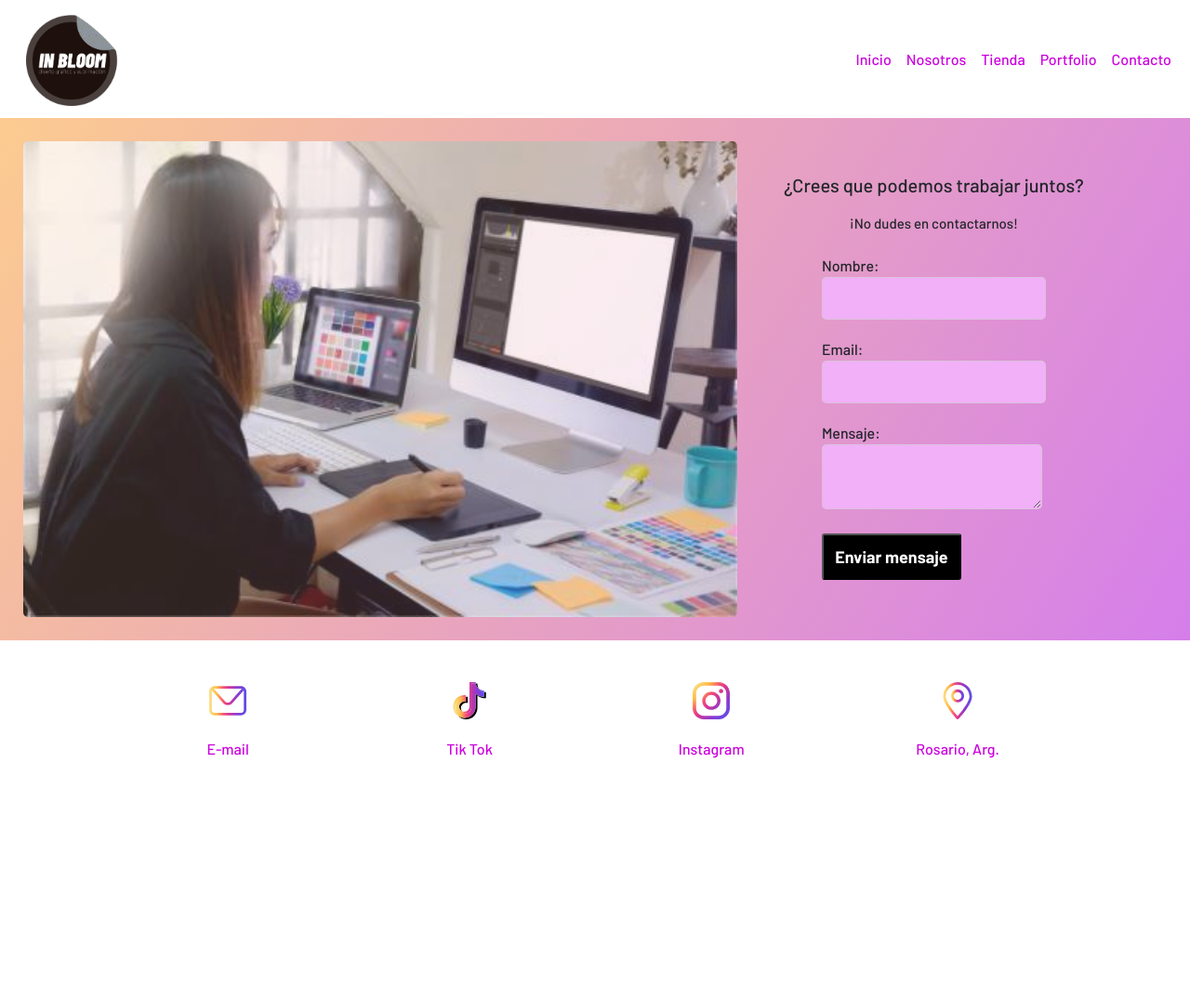
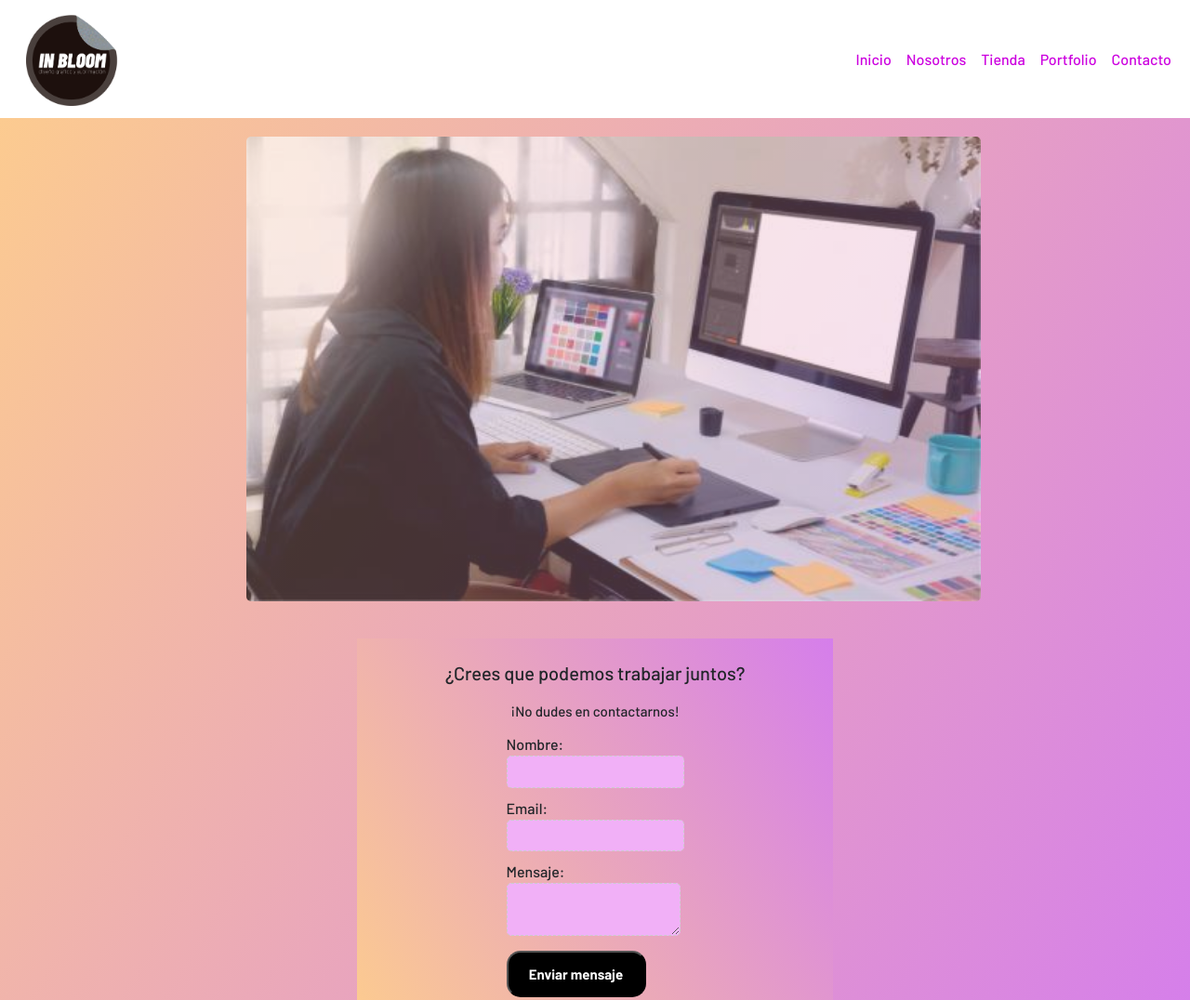
Before and after one commit to berefaure/primer_repo, a website: page pages/contacto.html in a window 1280 px wide. Shown: the top 1076 px of the page at 93% size. Before the commit the page ends 859 px from the top, so only its background shows below. Drawn offline with nearby package versions, Linux system fonts and the light colour scheme.

Commit message:
correccion sin internet

```diff
--- a/pages/contacto.html
+++ b/pages/contacto.html
@@ -9,8 +9,7 @@
     <!-- Primary Meta Tags -->
     <title>Tienda</title>
     <meta name="title" content="Contacto">
-    <meta name="description"
-        content="Formulario de contacto">
+    <meta name="description" content="Formulario de contacto">
 
     <!-- LINK A BOOTSTRAP -->
     <link href="https://cdn.jsdelivr.net/npm/bootstrap@5.3.0-alpha3/dist/css/bootstrap.min.css" rel="stylesheet"
@@ -31,7 +30,7 @@
     <title>Contacto</title>
 </head>
 
-<body class="contacto">
+<body>
     <header>
         <nav class="navbar navbar-expand-lg bg-trasnparent">
             <div class="container-fluid">
@@ -75,12 +74,19 @@
     </header>
 
     <main class="contacto">
-        <section class="contenedor_contacto">
-<img src="/img/diseñadora_contact.jpg" alt="imagen_estudio">
-  <div class="contenedor_form">
- <h1>¿Crees que podemos trabajar juntos?</h1>
+
+
+        <section class="img_contacto">
+            <img src="/img/diseñadora_contact.jpg" alt="imagen_estudio">
+        </section>
+
+            <div class="contenedor_form">
+                <h1>¿Crees que podemos trabajar juntos?</h1>
                 <h2> ¡No dudes en contactarnos! </h2>
-  <section class="form">
+
+
+                <section class="form">
+
                     <form action="/enviar-mensaje" method="POST">
                         <label for="nombre">Nombre:</label><br />
                         <input type="text" id="nombre" name="nombre" /><br />
@@ -90,9 +96,12 @@
                         <textarea id="mensaje" name="mensaje"></textarea><br />
                         <input type="submit" value="Enviar mensaje" />
                     </form>
+
                 </section>
+
             </div>
-        </section>
+
+
     </main>
 
 
--- a/scss/layout/_grid.scss
+++ b/scss/layout/_grid.scss
@@ -201,6 +201,8 @@
         background: linear-gradient(120deg, #fccb90 0%, #d57eeb 100%);
         height: auto;
 
+
+
         .grid-container {
 
             display: grid;
@@ -234,7 +236,7 @@
                 margin-left: 20px;
 
                 @media screen and (min-width: 340px) {
-                    font-size: 25px;
+                    font-size: 20px;
                     margin-top: 25px;
 
                 }
@@ -245,6 +247,7 @@
 
                 @media screen and (min-width: 768px) {
                     font-size: 40px;
+                    text-align: center;
                 }
 
                 @media screen and (min-width: 1024) {
@@ -261,6 +264,7 @@
 
                 @media screen and (min-width: 340px) {
                     font-size: 15px;
+                    text-align: center;
                 }
 
                 @media screen and (min-width: 480px) {
@@ -268,7 +272,9 @@
                 }
 
                 @media screen and (min-width: 768px) {
-                    font-size: 25px;
+                    font-size: 18px;
+                    text-align: center;
+
                 }
 
                 @media screen and (min-width: 1024) {
@@ -285,6 +291,11 @@
                 text-align: left;
                 margin: 20px;
                 font-size: 15px;
+
+                @media screen and (min-width: 768px) {
+                    text-align: center;
+
+                }
             }
         }
 
@@ -297,6 +308,17 @@
                 width: 90%;
                 border-radius: 5px;
 
+                @media screen and (min-width: 340px) {
+                    height: auto;
+                    margin: 0px 0px 25px 25px;
+
+                }
+
+                @media screen and (min-width: 768px) {
+                    margin-left: 60px;
+
+                }
+
 
             }
         }
@@ -304,16 +326,21 @@
 
 }
 
+
+
 .tienda {
-    background-image: linear-gradient(120deg, #fccb90 0%, #d57eeb 100%);
-    padding: 20px;
+    background: linear-gradient(120deg, #fccb90 0%, #d57eeb 100%);
+    display: flex;
+    flex-direction: column;
+    flex-wrap: wrap;
+    align-content: center;
+    align-items: center;
 
 
     h1,
     h2 {
 
-        text-align: center;
-        margin: 25px;
+        margin: 5px 0px 15px 0px;
         padding: 5px;
     }
 
@@ -322,8 +349,9 @@
         display: flex;
         flex-direction: row;
         flex-wrap: wrap;
-        width: 100%;
+        width: 80%;
         justify-content: space-between;
+        margin: 20px 20px 60px 20px;
     }
 
     .producto {
@@ -352,61 +380,91 @@
 
 //portfolio
 
-.portfolio {}
+.portfolio {
+
+    .tiktok {
+
+        display: flex;
+        flex-direction: row;
+
+        width: 100%;
+        padding: 10px;
+        margin: 10px;
+
+    }
+
+    @media (max-width: $sm) {
 
 
+        .tiktok {
+
+            width: 100%;
+            flex-flow: column;
+            padding: 3px;
+            margin: 3px;
+        }
+    }
+
+}
+
 //contacto
+
+
 
 .contacto {
 
 
-    .contenedor_contacto {
+    background: linear-gradient(120deg, #fccb90 0%, #d57eeb 100%);
     display: flex;
-        background-image: linear-gradient(120deg, #fccb90 0%, #d57eeb 100%);
+    justify-content: center;
+
 
     img {
-            width: 60%;
-            opacity: 80%;
-            margin: 25px;
+
+        height: 400px;
+        opacity: 70%;
+        margin: 20px;
+        justify-self: center;
         border-radius: 5px;
+
+        @media screen and (min-width: 340px) {
+
+
+            width: 90%;
+            height: 300px;
+
+
+        }
+
     }
 
     .contenedor_form {
+
+        background: linear-gradient(60deg, #fccb90 0%, #d57eeb 100%);
+        box-shadow: #0d0d0d;
         display: flex;
         flex-direction: column;
+        margin: 20px;
         padding: 20px;
         align-items: center;
         justify-content: center;
-        }
-
-        h1 {
-            font-size: 20px;
-            margin: 5px;
-        }
-
-        h2 {
-            font-size: 15px;
-            margin: 15px;
-        }
-    }
 
 
         .form {
 
-        padding: 10px;
+
 
             input[type="text"],
             [type="email"],
             [id="mensaje"] {
                 color: #333;
-            font-size: 16px;
-            font-family: Arial, sans-serif;
+                font-size: 15px;
+                font-family: Barlow, sans-serif;
                 font-weight: bolder;
                 background-color: rgb(241, 176, 247);
-            ;
                 border: 1px solid #ccc;
-            padding: 10px;
-            margin-bottom: 20px;
+                padding: 5px;
+                margin-bottom: 10px;
                 border-style: dashed;
                 border-radius: 5px;
             }
@@ -414,11 +472,11 @@
             input[type="submit"] {
                 height: 50px;
                 width: 150px;
-            border-radius: 3px;
+                border-radius: 15px;
                 font-weight: 600;
                 background-color: black;
                 color: white;
-            font-size: 18px;
+                font-size: 15px;
             }
 
             input[type="submit"]:hover {
@@ -426,4 +484,73 @@
                 background: rgb(204, 0, 223);
             }
         }
+
     }
+
+
+    h1 {
+        font-size: 20px;
+        margin: 5px;
+        font-size: bolder;
+    }
+
+    h2 {
+        font-size: 15px;
+        margin: 15px;
+    }
+
+    :is(h1, h2) {
+
+        text-align: center;
+    }
+
+    @media screen and (min-width: 340px) {
+
+        display: flex;
+        flex-direction: column;
+
+        img {
+
+            width: 90%;
+            height: 300px;
+        }
+
+    }
+
+    @media screen and (min-width: 768px) {
+
+        align-items: center;
+        justify-content: center;
+
+        img {
+            width: 100%;
+            height: 300px;
+            align-content: center;
+        }
+
+        .contenedor_form {
+            width: 60%;
+        }
+
+    }
+
+
+    @media screen and (min-width: 1024px) {
+
+        align-items: center;
+        justify-content: center;
+
+        img {
+            width: 100%;
+            height: 500px;
+            align-content: center;
+        }
+
+        .contenedor_form {
+            width: 40%;
+        }
+
+    }
+
+
+}
```
Also changed, not shown: pages/tienda.html (+3 -0 lines), css/main.css, 1 other file. Lines whose indentation alone changed are shown as unchanged.
